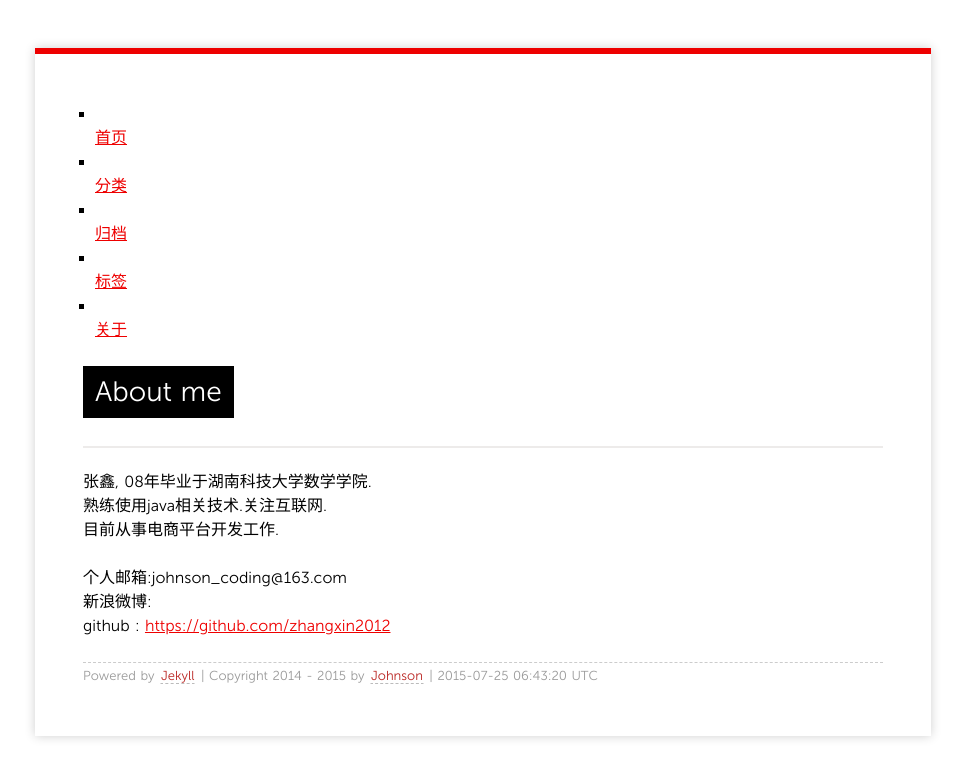
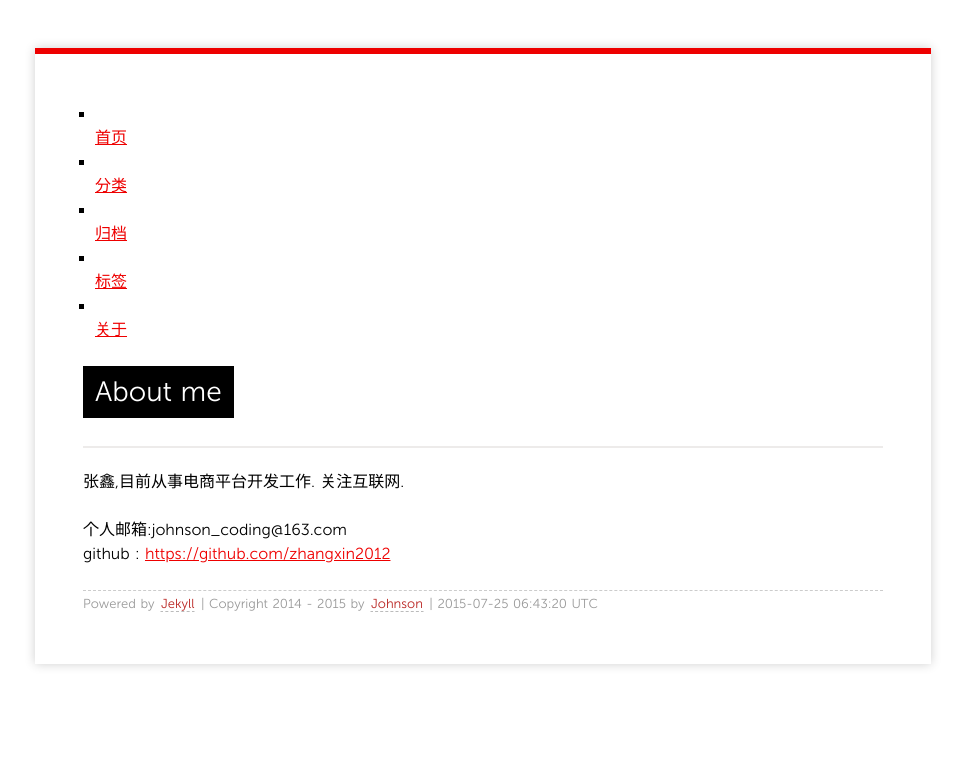
Before and after one commit to zhangxin2012/jekyll, a Jekyll site: the page built from about/index.md, in a window 1280 px wide. Shown: the top 778 px of the page, without its empty margins (157-1122 px from the left). Built offline with Jekyll 4.4.1, drawn with Linux system fonts in a browser that asks for light colours; Markdown is read by kramdown in place of the engine named in the settings; comment, search, counter and statistics services are not loaded.

Commit message:
Update index.md

```diff
--- a/about/index.md
+++ b/about/index.md
@@ -4,10 +4,8 @@ layout: page
 comments: yes
 ---
 
-张鑫, 08年毕业于湖南科技大学数学学院.
-熟练使用java相关技术.关注互联网.
-目前从事电商平台开发工作.
+张鑫,目前从事电商平台开发工作.
+关注互联网.
 
 个人邮箱:johnson_coding@163.com
-新浪微博:
 github : [https://github.com/zhangxin2012](https://github.com/zhangxin2012)
```
